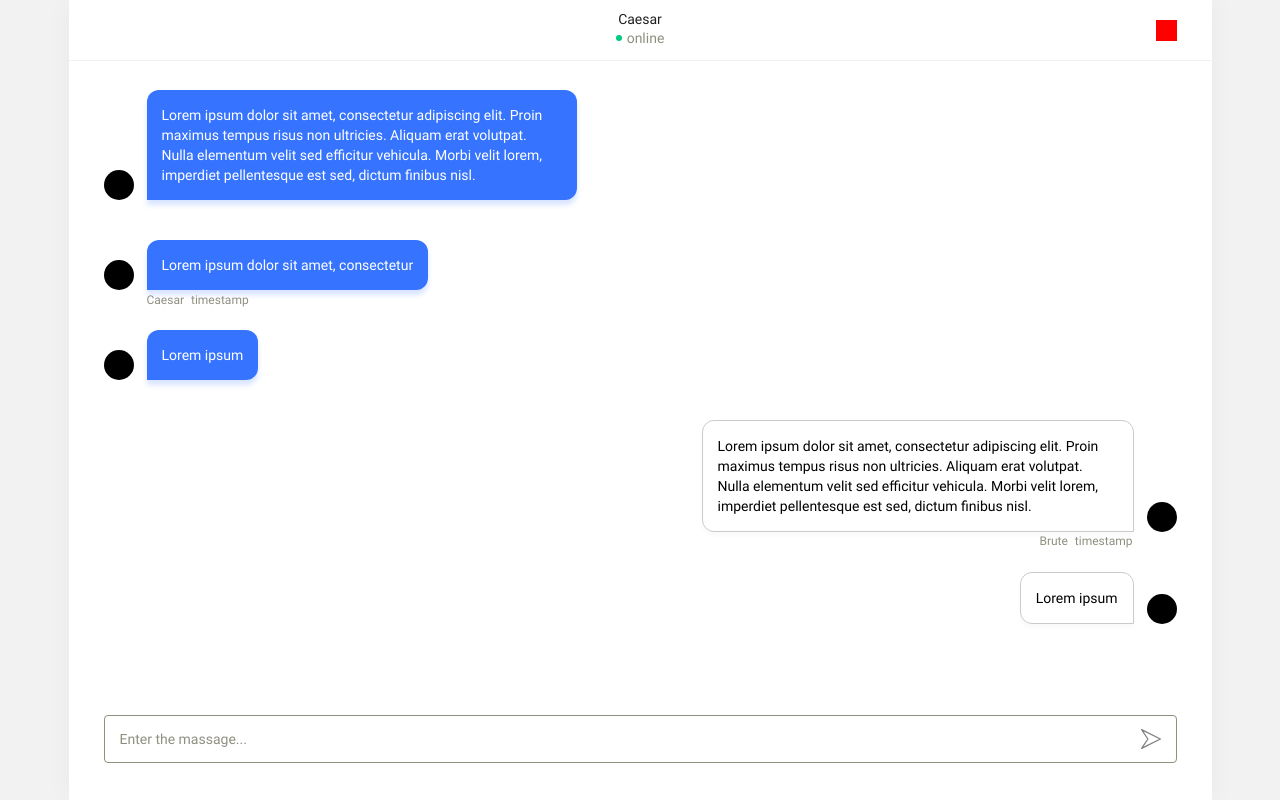
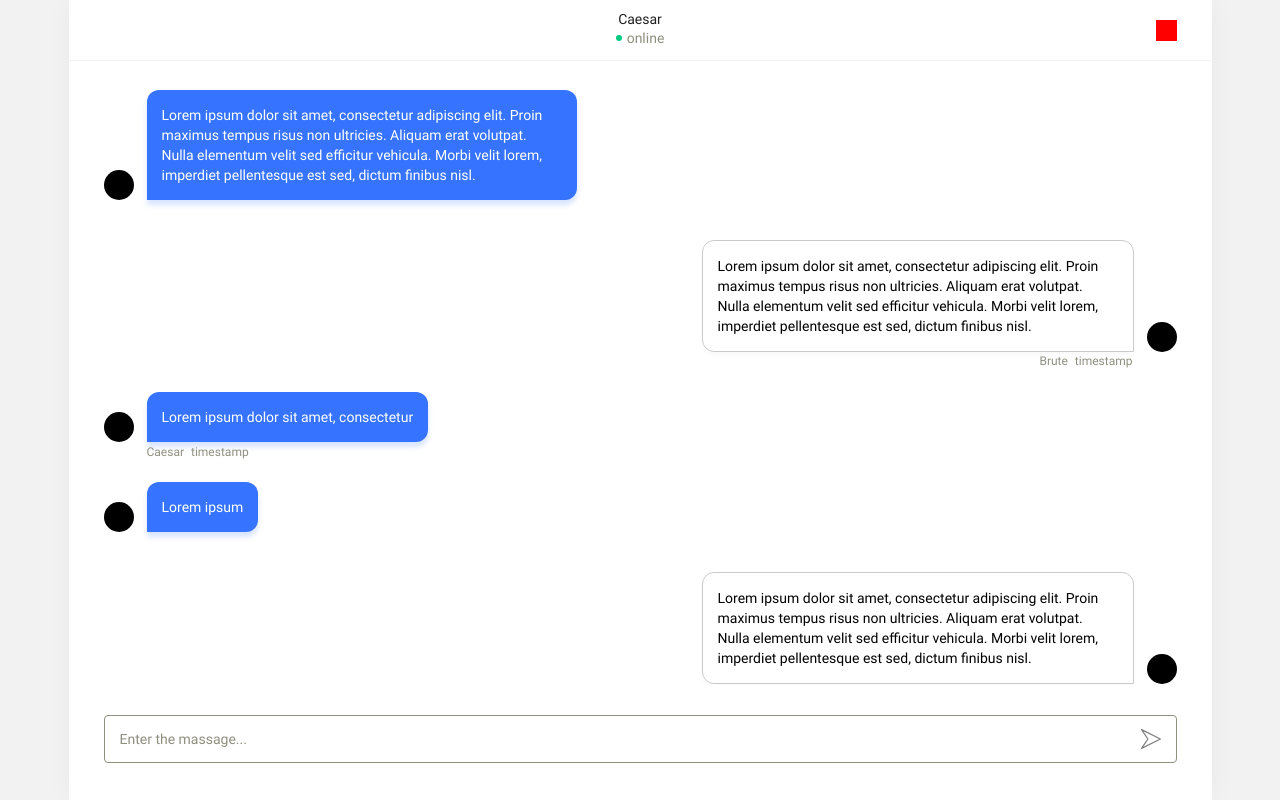
Before and after one commit to mrdimemes/react-chat, a React (Create React App) app in the folder front-end/: page / in a window 1280 px wide. Built offline with nearby package versions, Linux system fonts and the light colour scheme.

Commit message:
massage gallery scrolling

```diff
--- a/front-end/src/components/chat/MassageGallery.jsx
+++ b/front-end/src/components/chat/MassageGallery.jsx
@@ -15,6 +15,16 @@ function MassageGallery() {
           Proin maximus tempus risus non ultricies. Aliquam erat volutpat.
           Nulla elementum velit sed efficitur vehicula. Morbi velit lorem,
           imperdiet pellentesque est sed, dictum finibus nisl.'
+      />
+
+      <Massage
+        type='outgoing'
+        children='Lorem ipsum dolor sit amet, consectetur adipiscing elit.
+          Proin maximus tempus risus non ultricies. Aliquam erat volutpat.
+          Nulla elementum velit sed efficitur vehicula. Morbi velit lorem,
+          imperdiet pellentesque est sed, dictum finibus nisl.'
+        time='timestamp'
+        autor='Brute'
       />
 
       <Massage
@@ -44,6 +54,26 @@ function MassageGallery() {
         children='Lorem ipsum'
       />
 
+      <Massage
+        type='incoming'
+        children='Lorem ipsum'
+      />
+
+      <Massage
+        type='outgoing'
+        children='Lorem ipsum dolor sit amet, consectetur adipiscing elit.
+          Proin maximus tempus risus non ultricies. Aliquam erat volutpat.
+          Nulla elementum velit sed efficitur vehicula. Morbi velit lorem,
+          imperdiet pellentesque est sed, dictum finibus nisl.'
+        time='timestamp'
+        autor='Brute'
+      />
+
+      <Massage
+        type='outgoing'
+        children='Lorem ipsum'
+      />
+
     </div>
   )
 }
--- a/front-end/src/styles/sass/components/chat/MassageGallery.sass
+++ b/front-end/src/styles/sass/components/chat/MassageGallery.sass
@@ -3,3 +3,4 @@
 
 .massage-gallery
   padding: 20px 35px 0 35px
+  overflow-y: auto
```
